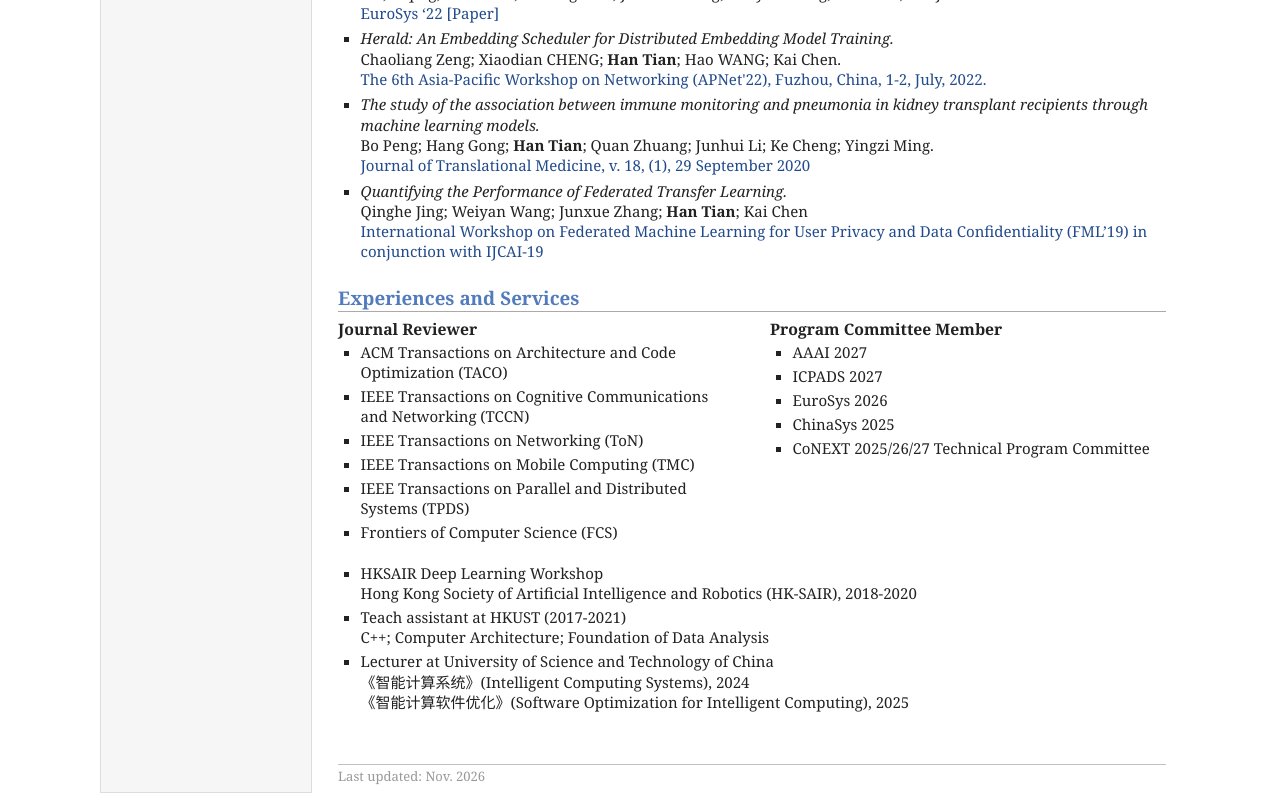
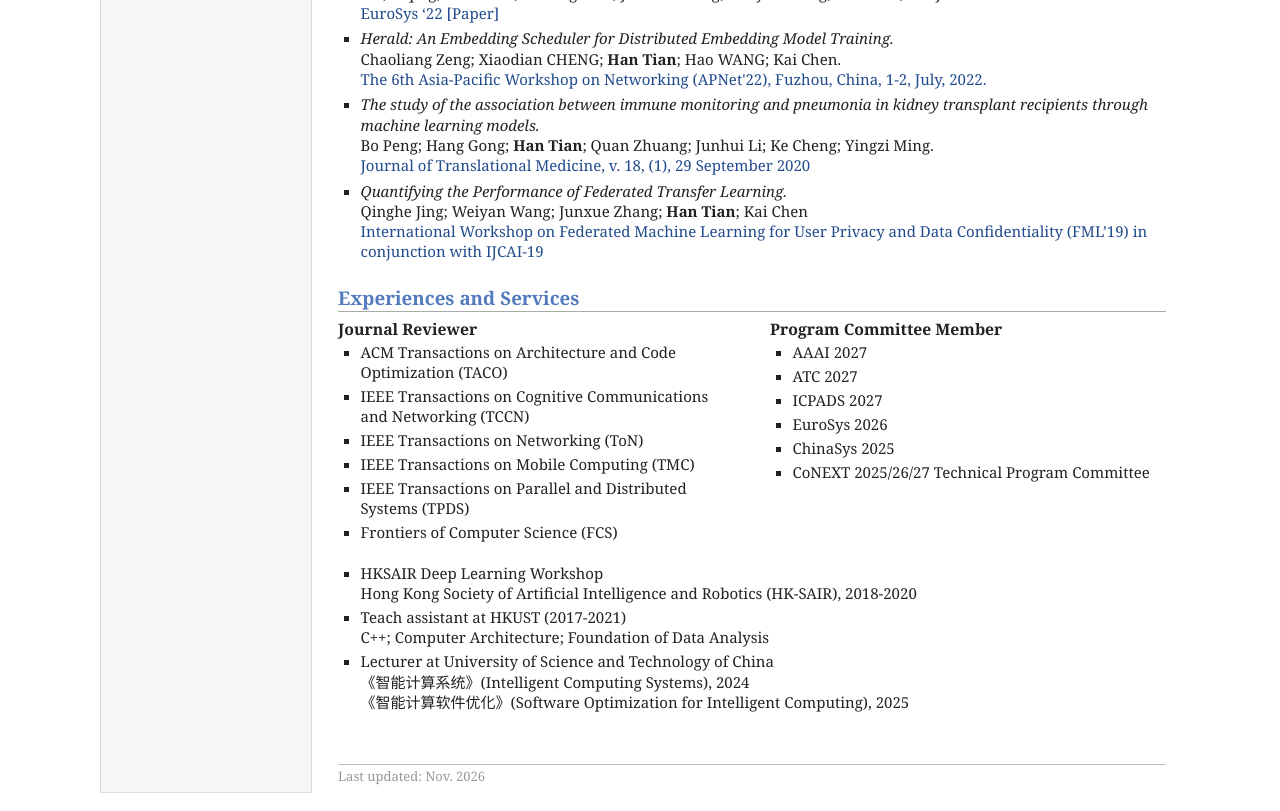
Before and after one commit to tianhan4/tianhan4.github.io, a plain HTML site: page index.html in a window 1280 px wide. Shown: the part 3612-4423 px from the top of the page. Drawn offline with Linux system fonts and the light colour scheme.

Commit message:
Add ATC 2027 program committee service

```diff
--- a/index.html
+++ b/index.html
@@ -347,6 +347,7 @@
             <h3>Program Committee Member</h3>
             <ul>
               <li>AAAI 2027</li>
+              <li>ATC 2027</li>
               <li>ICPADS 2027</li>
               <li>EuroSys 2026</li>
               <li>ChinaSys 2025</li>
```
